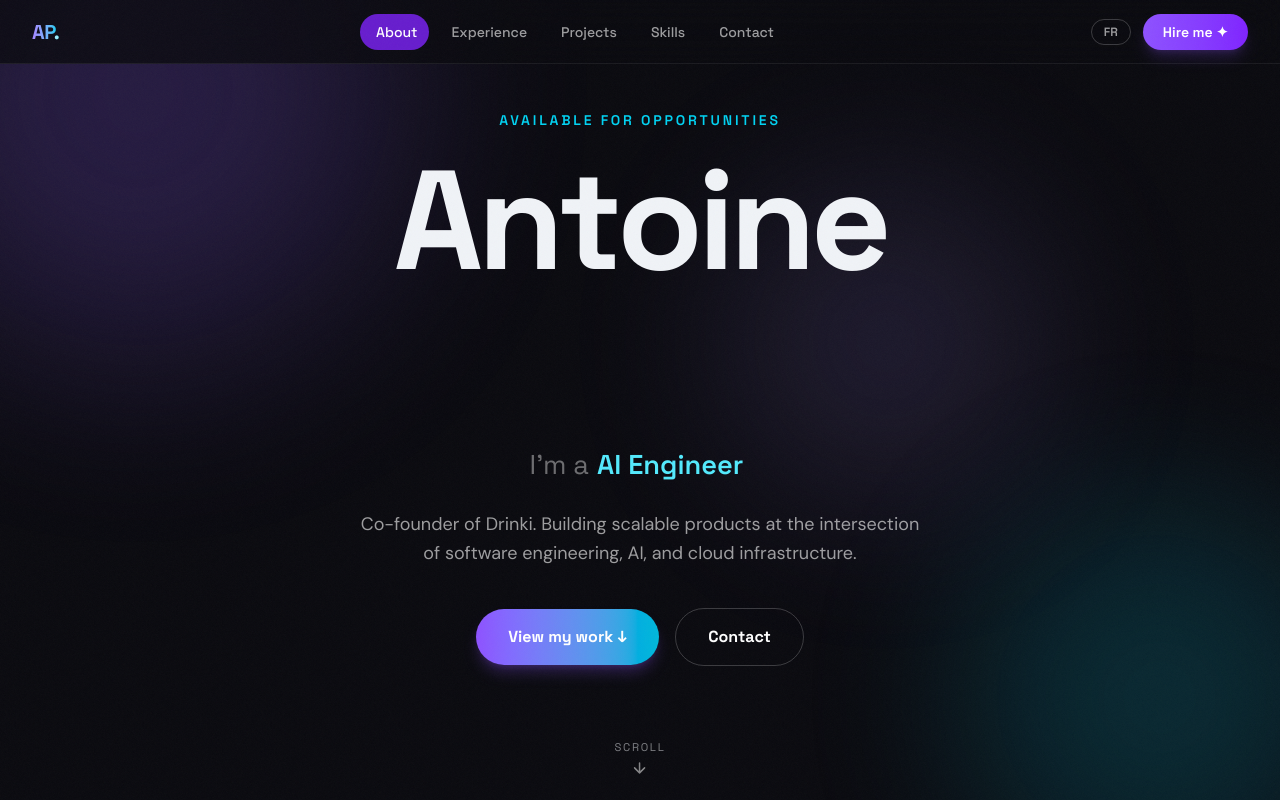
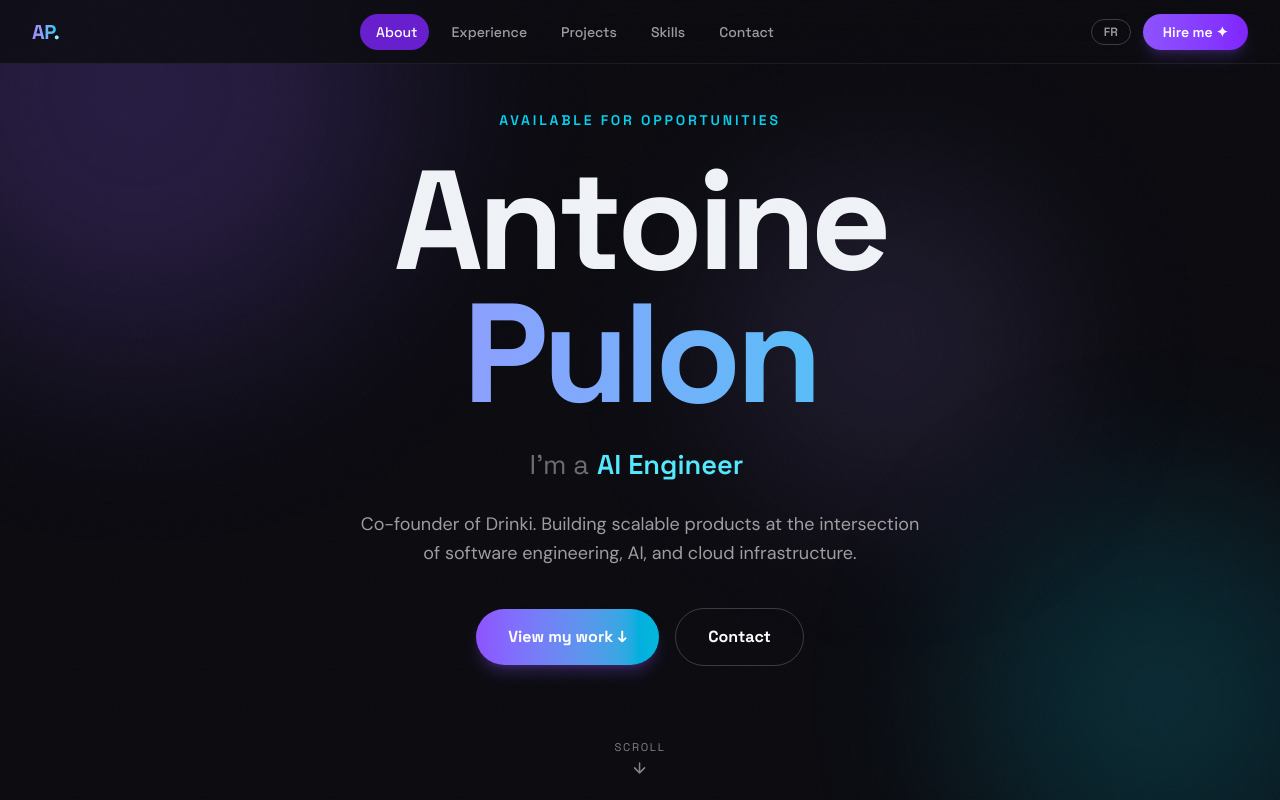
Before and after one commit to MagicPupu/portfolio, a Next.js app: page / in a window 1280 px wide. Shown: the top 800 px of the page. Built offline with nearby package versions, Linux system fonts and the light colour scheme.

Commit message:
feat: add Vercel deployment preview workflow and optimize Hero component

```diff
--- a/src/components/sections/Hero.tsx
+++ b/src/components/sections/Hero.tsx
@@ -45,7 +45,6 @@ export function Hero() {
   const firstName = "Antoine"
   const lastName = "Pulon"
   const firstChars = firstName.split("")
-  const lastChars = lastName.split("")
 
   return (
     <section
@@ -92,17 +91,10 @@ export function Hero() {
             ))}
           </span>
           <span
-            className="block bg-linear-to-r from-violet-400 to-cyan-400 bg-clip-text text-transparent [-webkit-text-fill-color:transparent]"
+            className="block bg-linear-to-r from-violet-400 to-cyan-400 bg-clip-text text-transparent [-webkit-text-fill-color:transparent] animate-char-in"
+            style={{ animationDelay: `${firstChars.length * 55 + 100}ms` }}
           >
-            {lastChars.map((char, i) => (
-              <span
-                key={i}
-                className="inline-block animate-char-in"
-                style={{ animationDelay: `${(firstChars.length + i) * 55 + 100}ms` }}
-              >
-                {char}
-              </span>
-            ))}
+            {lastName}
           </span>
         </h1>
 
```
